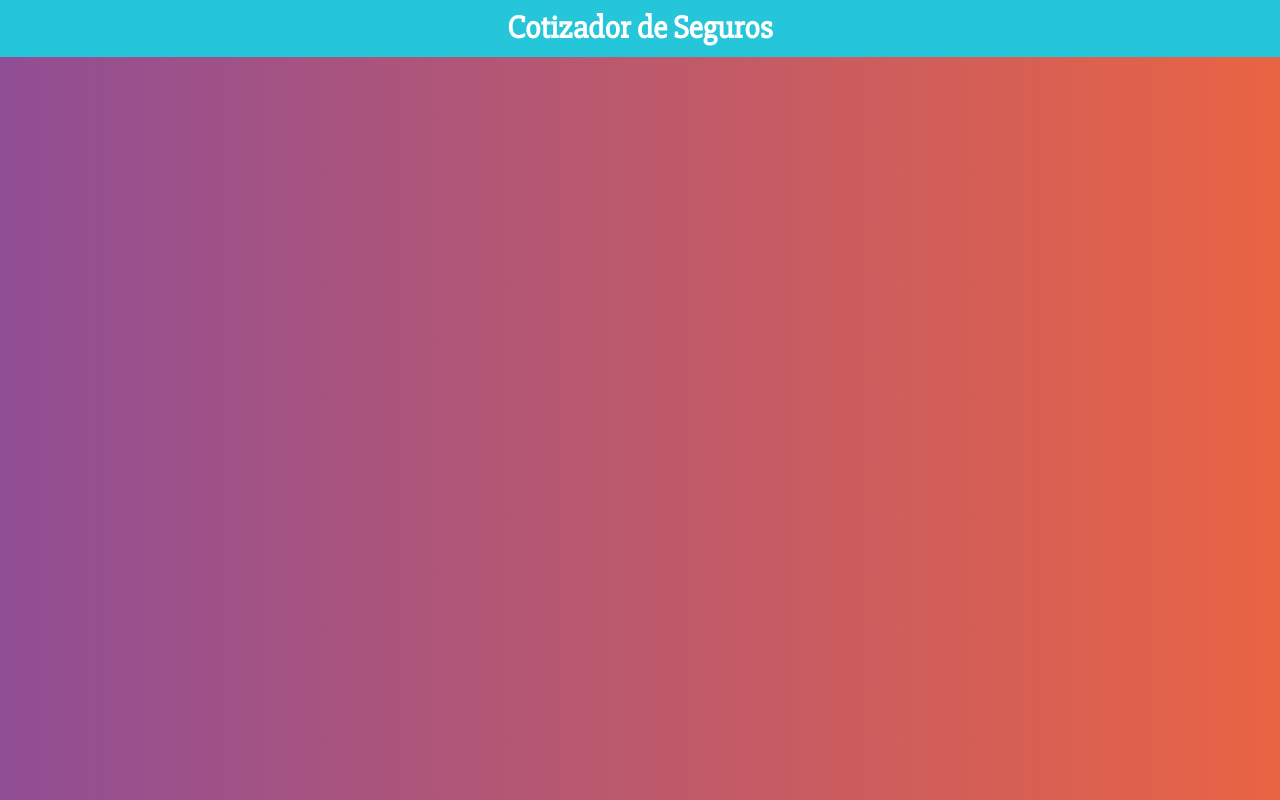
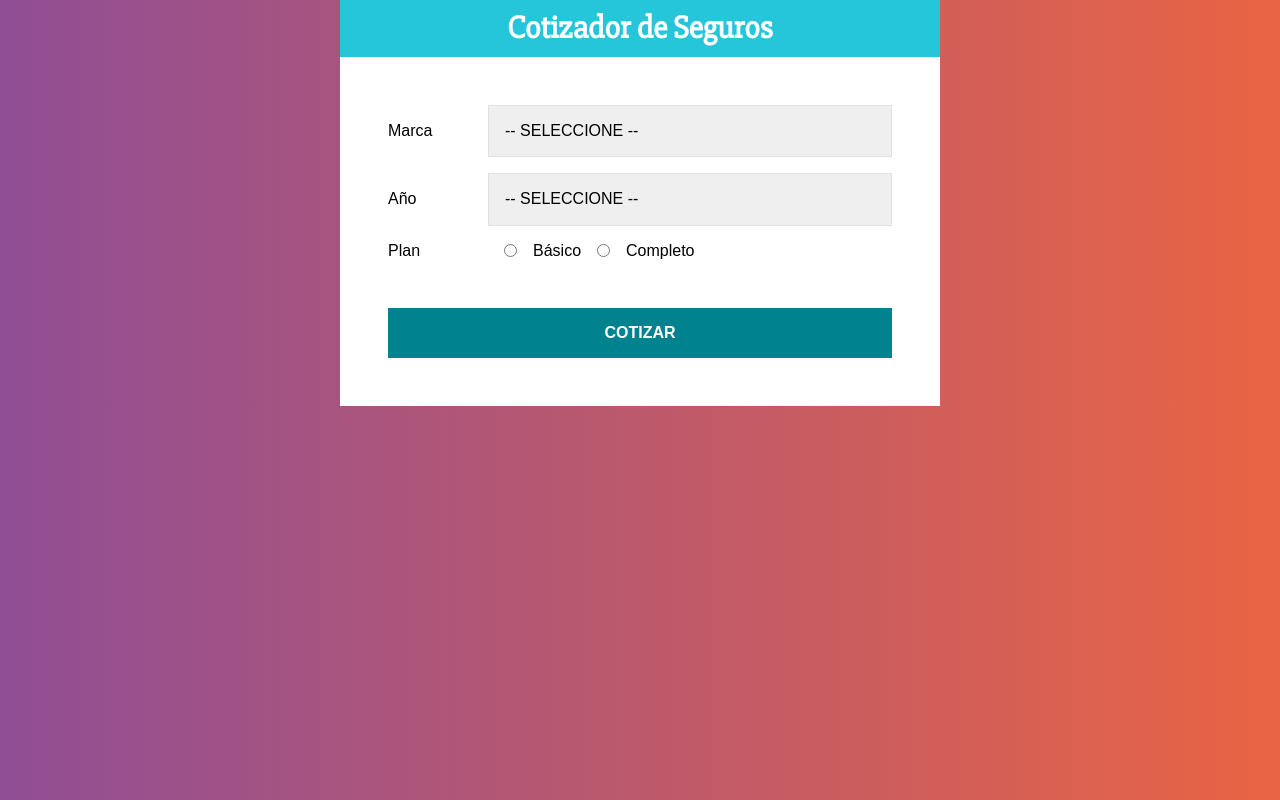
Before and after one commit to Mkultr730/cotizador, a React (Create React App) app: page / in a window 1280 px wide. Built offline with nearby package versions, Linux system fonts and the light colour scheme.

Commit message:
feat: form style

```diff
--- a/src/App.js
+++ b/src/App.js
@@ -1,11 +1,30 @@
 import React from 'react';
 import Header from './components/Header';
+import Form from './components/Form';
+
+import styled from '@emotion/styled';
+
+const Container = styled.div`
+  max-width: 600px;
+  margin: 0 auto;
+`;
+
+const FormContainer = styled.div`
+  background-color: #FFFFFF;
+  padding: 3rem;
+`;
 
 function App() {
   return (
-    <Header
-      titulo="Cotizador de Seguros"
-    />
+    <Container>
+      <Header
+        titulo="Cotizador de Seguros"
+      />
+      <FormContainer>
+        <Form />
+      </FormContainer>
+    </Container>
+
   );
 }
 
--- /dev/null
+++ b/src/components/Form.js
@@ -0,0 +1,94 @@
+import React from 'react';
+import styled from '@emotion/styled';
+
+const Field = styled.div`
+    display: flex;
+    margin-bottom: 1rem;
+    align-items: center;
+`;
+
+const Label = styled.label`
+    flex: 0 0 100px;
+`;
+
+const Select = styled.select`
+    display: block;
+    width: 100%;
+    padding: 1rem;
+    border: 1px solid #e1e1e1;
+    -webkit-appearance: none;
+`;
+
+const InputRadio = styled.input`
+    margin: 0 1rem;
+`;
+
+const Button = styled.button`
+    background-color: #00838f;
+    font-size: 16px;
+    width: 100%;
+    padding: 1rem;
+    color: #fff;
+    text-transform: uppercase;
+    font-weight: bold;
+    border: none;
+    transition: background-color .3s ease;
+    margin-top: 2rem;
+
+    &:hover {
+        background-color: #26C6DA;
+        cursor: pointer;
+    }
+`;
+
+const Form = () => {
+    return (
+        <form>
+            <Field>
+                <Label>Marca</Label>
+                <Select>
+                    <option value="">-- SELECCIONE --</option>
+                    <option value="americano">Americano</option>
+                    <option value="europeo">Europeo</option>
+                    <option value="asiatico">Asiatico</option>
+                </Select>
+            </Field>
+
+            <Field>
+                <Label>Año</Label>
+                <Select>
+                    <option value="">-- SELECCIONE --</option>
+                    <option value="2021">2021</option>
+                    <option value="2020">2020</option>
+                    <option value="2019">2019</option>
+                    <option value="2018">2018</option>
+                    <option value="2017">2017</option>
+                    <option value="2016">2016</option>
+                    <option value="2015">2015</option>
+                    <option value="2014">2014</option>
+                    <option value="2013">2013</option>
+                    <option value="2012">2012</option>
+                </Select>
+            </Field>
+
+            <Field>
+                <Label>Plan</Label>
+                <InputRadio
+                    type="radio"
+                    name="plan"
+                    value="básico"
+                /> Básico
+
+                <InputRadio
+                    type="radio"
+                    name="plan"
+                    value="completo"
+                /> Completo
+            </Field>
+
+            <Button type="button">Cotizar</Button>
+        </form>
+    );
+}
+
+export default Form;
```
